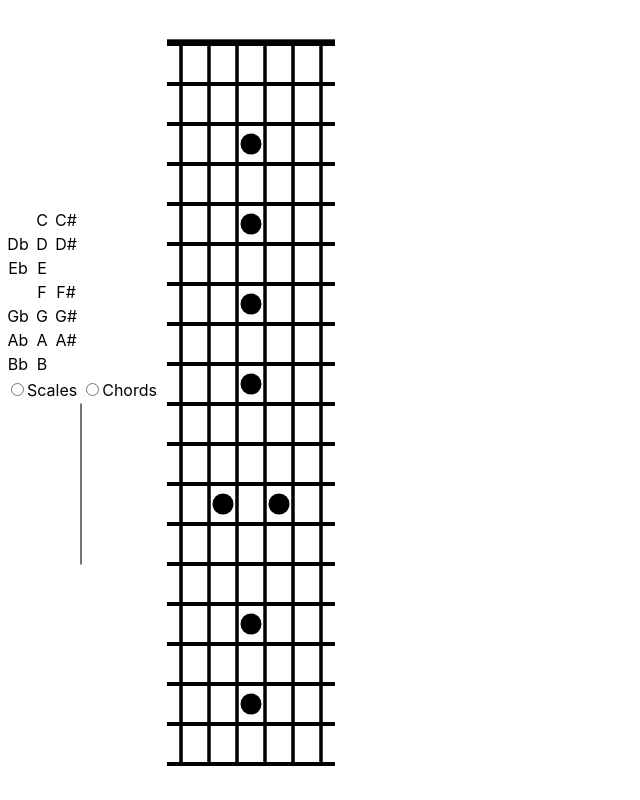
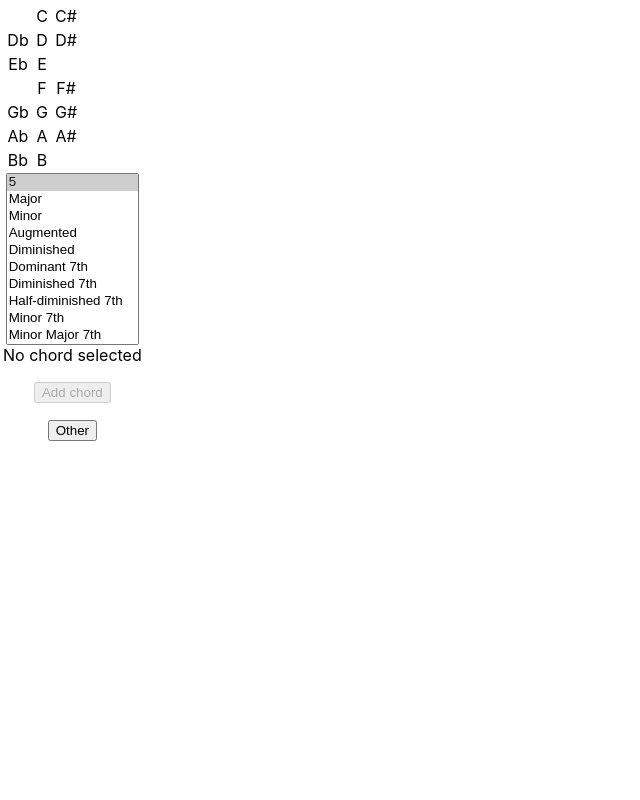
Before and after one commit to jkwinta/guitar-chor2s, a React (Create React App) app: page / in a window 1280 px wide. Shown: the whole page, without its empty margins (0-640 px from the left). Built offline with nearby package versions, Linux system fonts and the light colour scheme.

Commit message:
Chord collector and tabular display

```diff
--- a/src/App.tsx
+++ b/src/App.tsx
@@ -1,12 +1,14 @@
 import React from 'react';
 import './App.css';
 
-import ChooseAndDisplayCollection from './gui/choose_and_display_collection';
+// import ChooseAndDisplayCollection from './gui/choose_and_display_collection';
+import ChordCollector from './gui/chord_collector';
 
 function App() {
   return (
     <div className="App">
-      <ChooseAndDisplayCollection />
+      <ChordCollector />
+      {/* <ChooseAndDisplayCollection /> */}
     </div>
   );
 }
--- /dev/null
+++ b/src/gui/chord_collector.jsx
@@ -0,0 +1,139 @@
+import React from "react";
+
+// import collections from "../note_collections/collections";
+
+import NoteSelector from "./note_collection_selector/note_selector";
+import CollectionSelector from "./note_collection_selector/collection_selector";
+// import FretboardDisplay from "./fretboard/fretboard_display";
+// import { NamedNoteCollection } from "../note_collections/collections";
+import { CHORDS } from '../note_collections/chords';
+import { Chord } from '../note_collections/collections';
+import { zip, uniqueValues, titleCase } from "../util";
+
+function chordString(chord) {
+    return String(chord).split(' ').slice(0, -1).join(' ');
+}
+
+export default class ChordCollector extends React.Component {
+    constructor(props) {
+        super(props);
+        this.state = {
+            rootNoteName: null,
+            collectionName: null,
+            chords: [],
+            scales: null,
+        };
+    }
+
+    addChord(chord) {
+        if (!this.state.chords.some(c => c.equals(chord))) {
+            this.setState({ chords: [...this.state.chords, chord] });
+        }
+    }
+
+    getSelectedChord() {
+        if (this.state.rootNoteName && this.state.collectionName) {
+            return new Chord(this.state.rootNoteName, this.state.collectionName);
+        }
+        return null;
+    }
+
+
+    getSelectedChordString() {
+        const chord = this.getSelectedChord();
+        if (chord) {
+            return chordString(chord);
+        }
+        return 'No chord selected';
+    }
+
+    getChordsTableFullHeader() {
+        const noteNameStrings = this.state.chords.map(
+            c => c.noteMap.map(n => n != null ? String(n) : null));
+        return zip(...noteNameStrings).map(
+            notes => uniqueValues(notes)
+        ).map(
+            notes => notes.length > 0 ? notes.join('/') : null
+        );
+    }
+
+    getChordsTableFullBody() {
+        return this.state.chords.map(c => c.intervalMap);
+    }
+
+    buildChordsTable() {
+        const fullHeader = this.getChordsTableFullHeader();
+        const fullBody = this.getChordsTableFullBody();
+        const indices = Array(12).fill().map((_v, i) => i).filter(i => fullHeader[i]);
+        const header = fullHeader.filter((_v, i) => indices.includes(i));
+        const body = fullBody.map(
+            r => r.filter((_v, i) => indices.includes(i))
+        ).map((r, i) => [chordString(this.state.chords[i]), r]);
+
+        return [header, ...body];
+    }
+
+    renderChordsTable() {
+        if (this.state.chords.length === 0) {
+            return (<table></table>);
+        }
+        const tableData = this.buildChordsTable();
+        return (<table>
+            <thead>
+                <tr>
+                    <th></th>
+                    {tableData[0].map(
+                        n => <th key={n}>{n}</th>
+                    )}
+                </tr>
+            </thead>
+            <tbody>
+                {tableData.slice(1).map((r, ri) =>
+                    <tr key={ri}>
+                        <th>{r[0]}</th>
+                        {r[1].map(i => <td key={i}>{titleCase(i || '---')}</td>)}
+                    </tr>
+                )}
+            </tbody>
+        </table>);
+    }
+
+    render() {
+        return (
+            <div>
+                <table><tbody>
+                    <tr>
+                        <td>
+                            <NoteSelector
+                                selected={this.state.rootNoteName}
+                                setter={n => this.setState({ rootNoteName: n })}
+                            />
+                            <CollectionSelector
+                                setter={(col) => this.setState({ collectionName: col })}
+                                selected={this.state.collectionName || ''}
+                                options={Object.keys(CHORDS)}
+                            />
+                            <div>{this.getSelectedChordString()}
+                                <p><button
+                                    onClick={() => this.addChord(this.getSelectedChord())}
+                                    disabled={!this.getSelectedChord()}
+                                >Add chord</button></p>
+                            </div>
+                            <div>
+                                <button
+                                // onClick={() => console.table(this.buildChordsTable())}
+                                >Other</button>
+                            </div>
+                            <div>
+                                {/* {this.renderChordsTable()} */}
+                            </div>
+                        </td>
+                    </tr>
+                </tbody></table>
+                <div>
+                    {this.renderChordsTable()}
+                </div>
+            </div>
+        );
+    }
+}
--- a/src/gui/fretboard/legend.tsx
+++ b/src/gui/fretboard/legend.tsx
@@ -1,6 +1,6 @@
 import { NamedNoteCollection } from "../../note_collections/collections";
 import { PIP_RADIUS } from "./fret";
-// import { shuffle } from "../../util";
+import { zip } from "../../util";
 
 const COLOURS: string[] = [
     'red',
@@ -38,8 +38,8 @@ export class Legend {
         return this.colourMap[interval];
     }
 
-    toRender(): [string, string][] {
-        return this.noteCollection.intervals.map(i => [this.colourMap[i], i]);
+    toRender(): string[][] {
+        return zip(COLOURS, this.noteCollection.intervals, this.noteCollection.notes);
     }
 }
 
@@ -67,14 +67,15 @@ function ColourDot(props: ColourDorProps) {
 }
 
 interface RenderLegendProps {
-    items: [string, string][],
+    items: string[][],
 }
 
 export function RenderLegend(props: RenderLegendProps) {
     return (<table><tbody>
-        {props.items.map(([colour, interval]) => <tr key={interval}>
+        {props.items.map(([colour, interval, note]) => <tr key={interval}>
             <td><ColourDot colour={colour} /></td>
             <td>{interval}</td>
+            <td>{String(note)}</td>
         </tr>)}
     </tbody></table>);
 }
--- a/src/note_collections/collections.ts
+++ b/src/note_collections/collections.ts
@@ -4,7 +4,10 @@ import { titleCase } from '../util';
 import { NoteClass, mod12 } from '../notes';
 
 
-const collections = { Scales: SCALES, Chords: CHORDS };
+export const SCALES_KEY = 'Scales';
+export const CHORDS_KEY = 'Chords';
+
+const collections = { [SCALES_KEY]: SCALES, [CHORDS_KEY]: CHORDS };
 export default collections;
 
 export class NamedNoteCollection {
@@ -13,41 +16,39 @@ export class NamedNoteCollection {
     collectionName: string;
     intervals: string[];
     notes: NoteClass[];
-    noteCache: (NoteClass | null)[];
+    intervalMap: (string | null)[];
+    noteMap: (NoteClass | null)[];
 
     constructor(rootNoteName: string, collectionType: string, collectionName: string) {
         this.rootNoteName = rootNoteName;
         this.collectionType = collectionType;
         this.collectionName = collectionName;
 
-        if (collectionType === 'Scales') {
+        if (collectionType === SCALES_KEY) {
             this.intervals = SCALES[collectionName] || [];
-        } else if (collectionType === 'Chords') {
+        } else if (collectionType === CHORDS_KEY) {
             this.intervals = CHORDS[collectionName] || [];
         } else {
             this.intervals = [];
         }
         const root = new NoteClass(rootNoteName);
         this.notes = this.intervals.map(i => root.addInterval(i));
-        this.noteCache = Array(12);
+        this.intervalMap = Array(12).fill(null);
+        this.noteMap = Array(12).fill(null);
+        for (let i = 0; i < this.intervals.length; i++) {
+            let noteValue = mod12(this.notes[i].value);
+            this.intervalMap[noteValue] = this.intervals[i];
+            this.noteMap[noteValue] = this.notes[i];
+        }
+
     }
 
     getByValue(value: number): NoteClass | null {
-        value = mod12(value);
-        if (this.noteCache[value] === undefined) {
-            this.noteCache[value] = this.notes.find(n => n.value === value) || null;
-        }
-        return this.noteCache[value];
+        return this.noteMap[mod12(value)];
     }
 
     getIntervalByValue(value: number): string | null {
-        value = mod12(value);
-        for (let i = 0; i < this.notes.length; i++) {
-            if (this.notes[i].value === value) {
-                return this.intervals[i];
-            }
-        }
-        return null;
+        return this.intervalMap[mod12(value)];
     }
 
     containsValue(value: number): boolean {
@@ -65,4 +66,22 @@ export class NamedNoteCollection {
             titleCase(this.collectionType.slice(0, -1)),
         ].join(' ');
     }
+
+    equals(other: NamedNoteCollection): boolean {
+        return (this.rootNoteName === other.rootNoteName
+            && this.collectionType === other.collectionType
+            && this.collectionName === other.collectionName);
+    }
 }
+
+export class Chord extends NamedNoteCollection {
+    constructor(rootNoteName: string, collectionName: string) {
+        super(rootNoteName, CHORDS_KEY, collectionName);
+    }
+}
+
+export class Scale extends NamedNoteCollection {
+    constructor(rootNoteName: string, collectionName: string) {
+        super(rootNoteName, SCALES_KEY, collectionName);
+    }
+}
--- a/src/util.ts
+++ b/src/util.ts
@@ -27,3 +27,13 @@ export function zip(...lists: any[][]): any[][] {
     }
     return result;
 }
+
+export function uniqueValues<T>(list: T[]): T[] {
+    const result: T[] = [];
+    for (let item of list) {
+        if (item != null && !result.includes(item)) {
+            result.push(item);
+        }
+    }
+    return result;
+}
```
